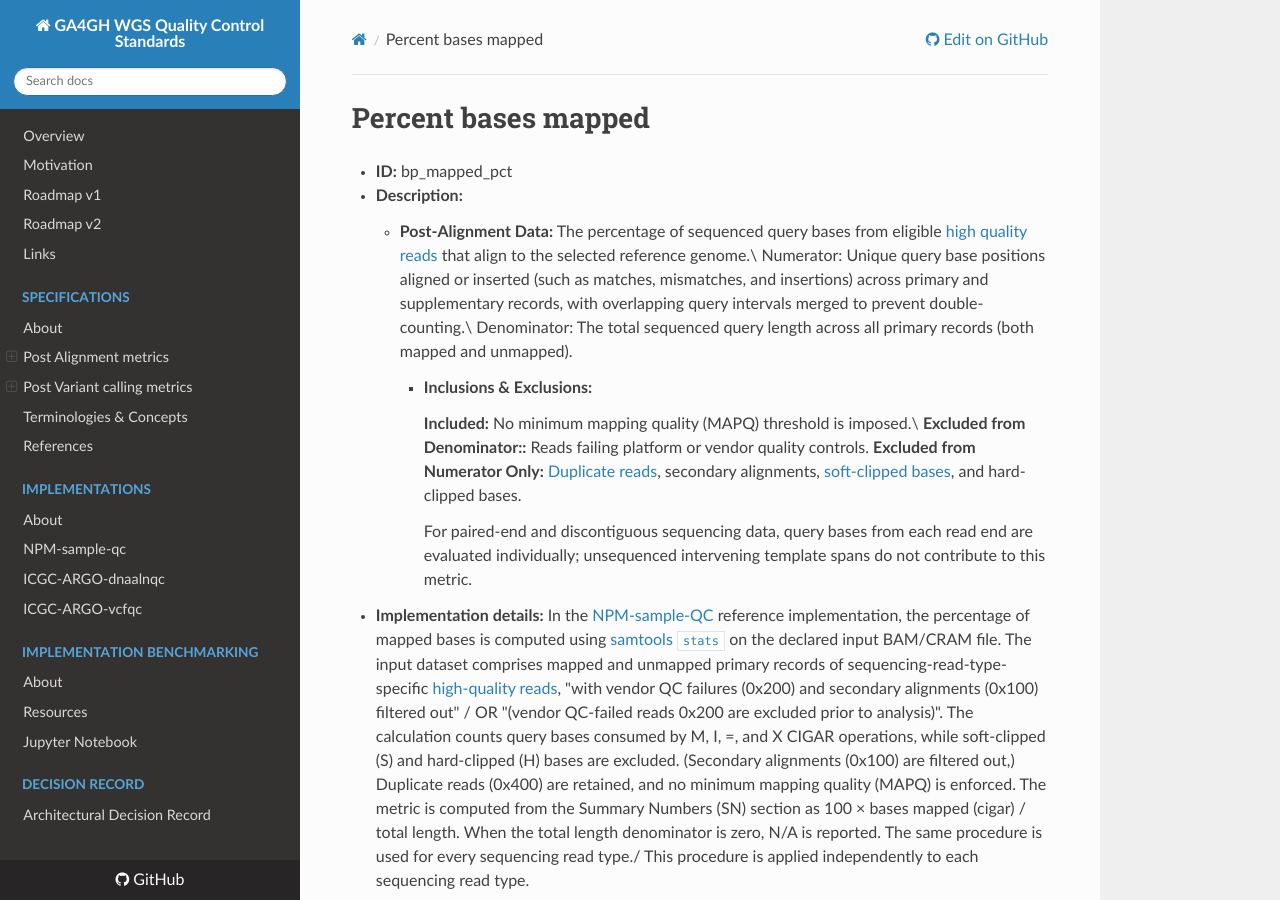
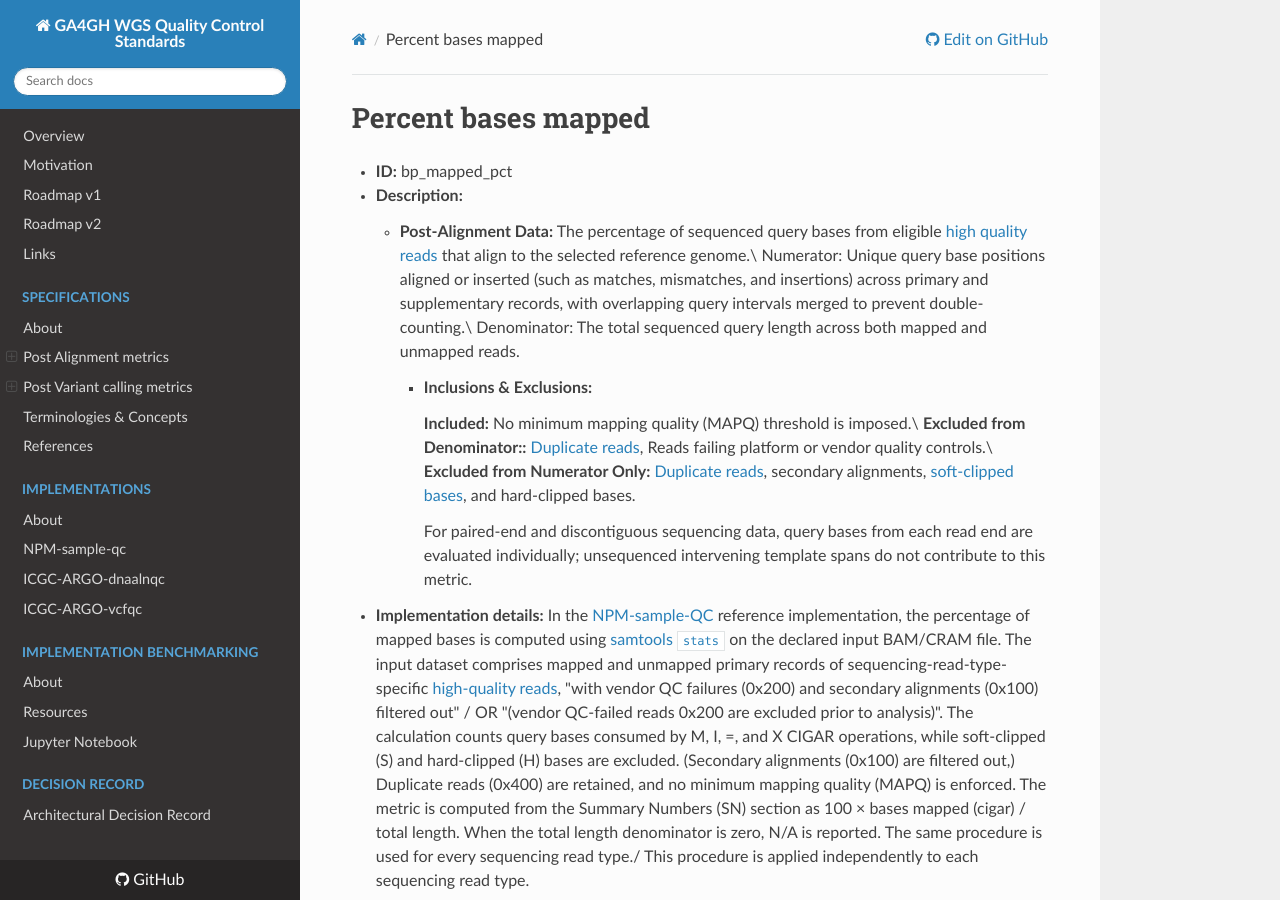
Before and after one commit to ga4gh/quality-control-wgs, an MkDocs documentation site: the page built from docs/metrics_definitions/lr-bases_mapped.md, in a window 1280 px wide and 900 px high. Built offline with MkDocs 1.6.1, drawn with Linux system fonts in a browser that asks for light colours; nearby versions of some CDN libraries.

Commit message:
update metric description

```diff
--- a/docs/metrics_definitions/lr-bases_mapped.md
+++ b/docs/metrics_definitions/lr-bases_mapped.md
@@ -5,11 +5,11 @@
     - **Post-Alignment Data:**
    The percentage of sequenced query bases from eligible [high quality reads](terminologies.md#high-quality-reads) that align to the selected reference genome.\
    Numerator: Unique query base positions aligned or inserted (such as matches, mismatches, and insertions) across primary and supplementary records, with overlapping query intervals merged to prevent double-counting.\
-   Denominator: The total sequenced query length across all primary records (both mapped and unmapped).
+   Denominator: The total sequenced query length across both mapped and unmapped reads.
         - **Inclusions & Exclusions:**
 
             **Included:** No minimum mapping quality (MAPQ) threshold is imposed.\
-            **Excluded from Denominator::**  Reads failing platform or vendor quality controls.
+            **Excluded from Denominator::**  [Duplicate reads](terminologies.md#duplicated-reads), Reads failing platform or vendor quality controls.\
             **Excluded from Numerator Only:** [Duplicate reads](terminologies.md#duplicated-reads), secondary alignments, [soft-clipped bases](terminologies.md#clipped-bases), and hard-clipped bases.
 
             For paired-end and discontiguous sequencing data, query bases from each read end are evaluated individually; unsequenced intervening template spans do not contribute to this metric.
```
